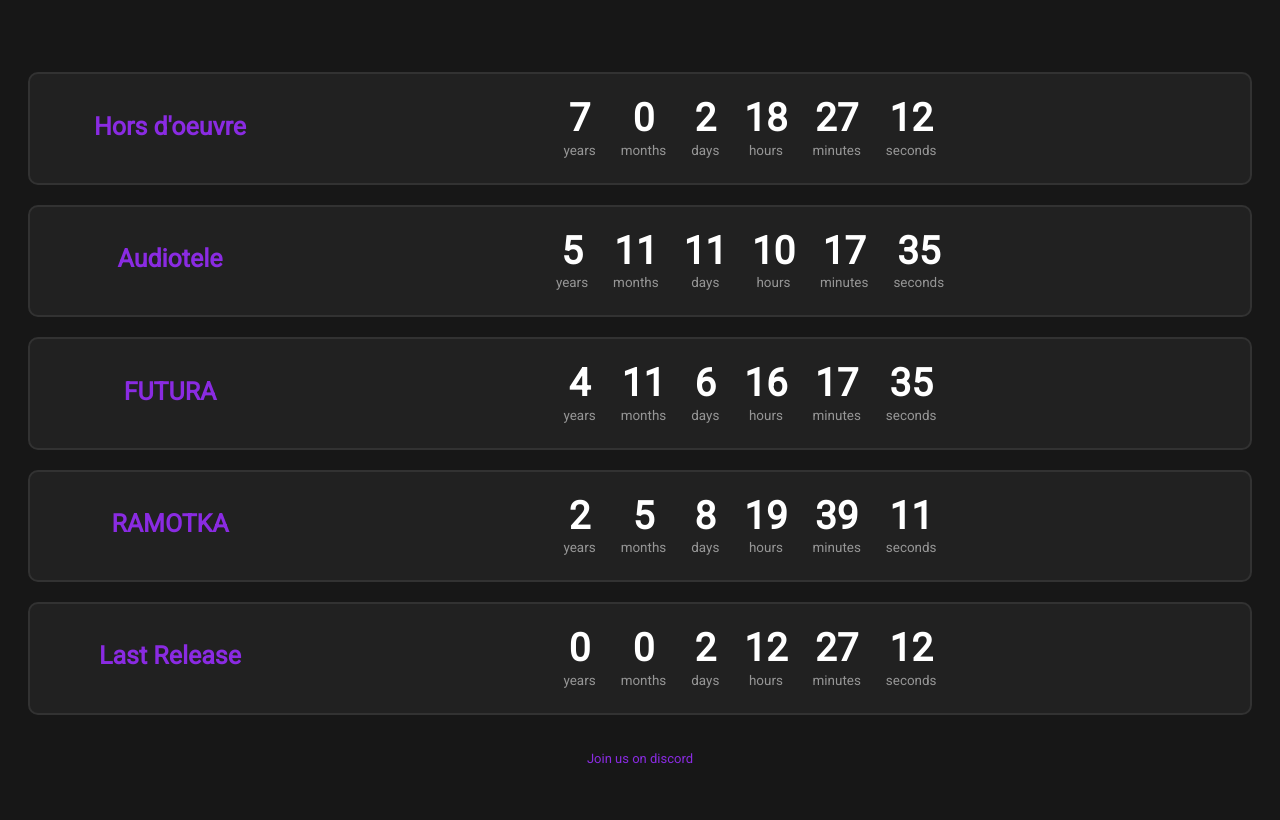
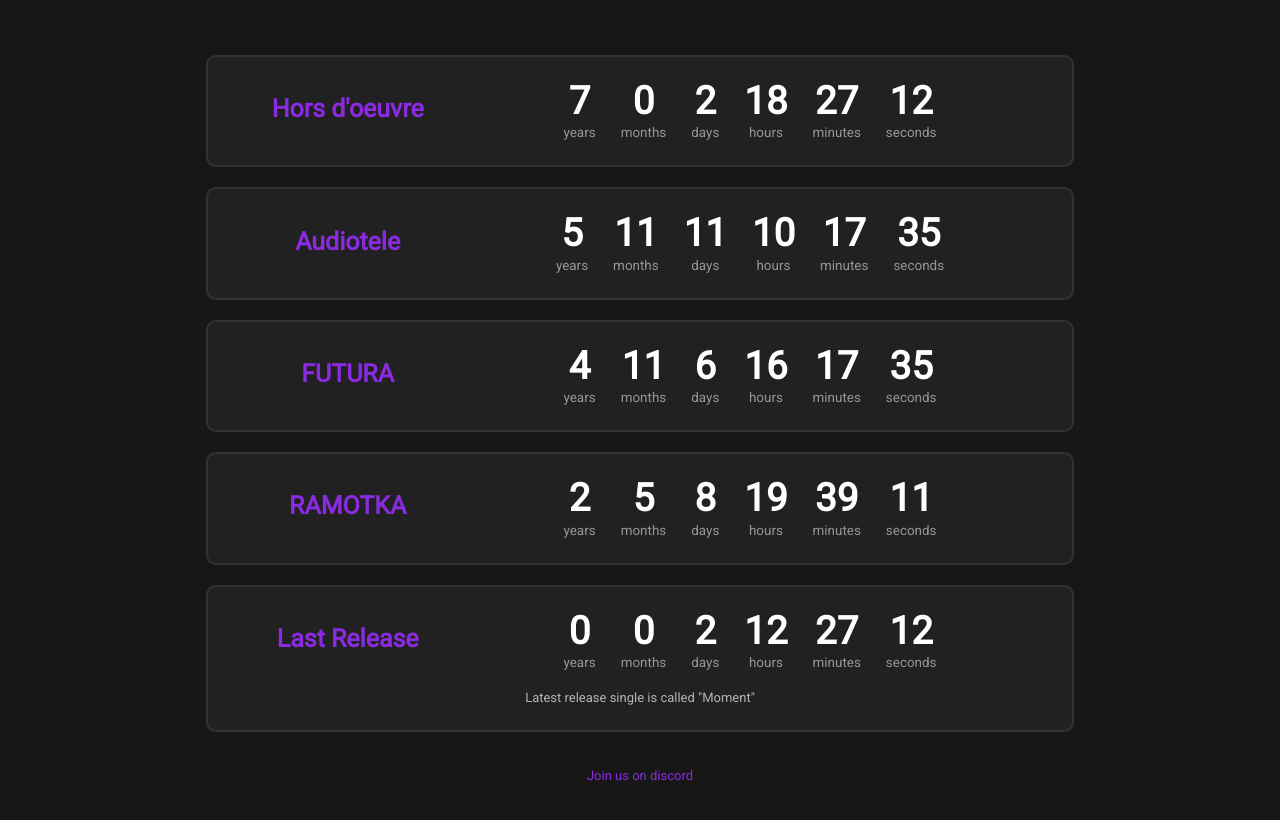
Before and after one commit to Rynav/schaftertimer, a plain HTML site: page index.html in a window 1280 px wide. Drawn offline with Linux system fonts and the light colour scheme.

Commit message:
Update index.html

```diff
--- a/index.html
+++ b/index.html
@@ -26,11 +26,8 @@
             padding: 20px;
         }
 
-        body {
-            width: 100%;
-        }
-
         .container {
+            max-width: 1400px;
             width: 100%;
         }
 
@@ -137,6 +134,7 @@
                     <div class="album-title">Last Release</div>
                 </div>
                 <div class="timer-display" id="timer5"></div>
+                <p class="text"> Latest release single is called "Moment"</p>
             </div>
         </div>
 
```
